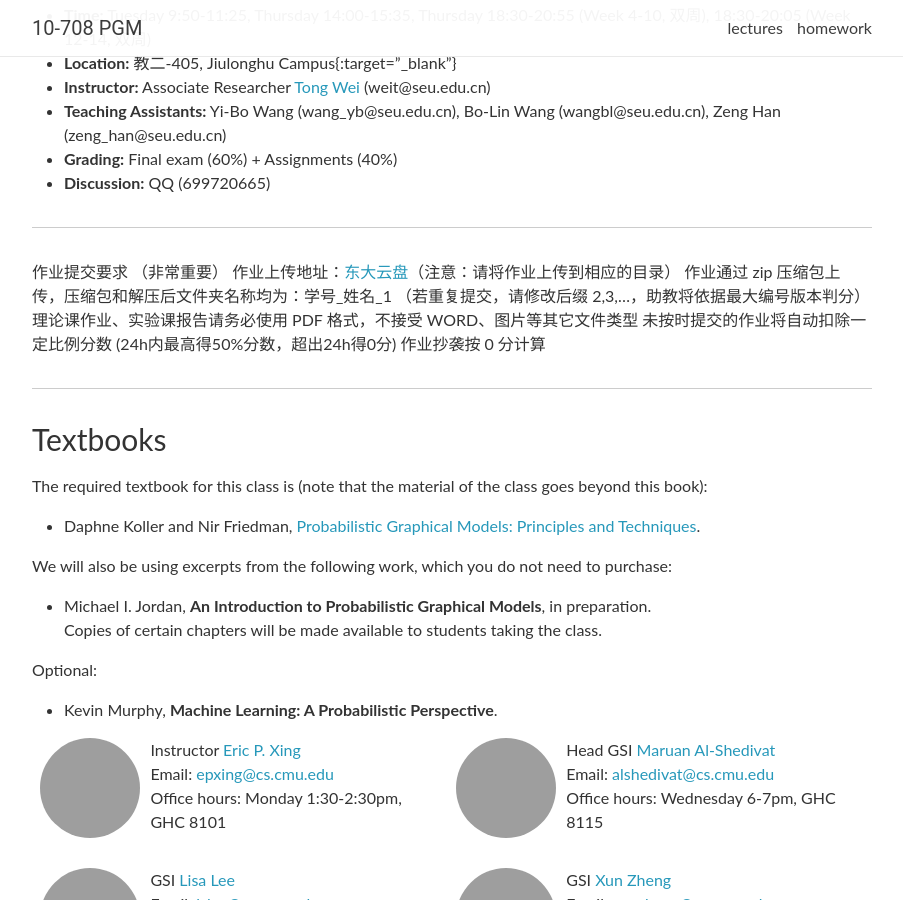
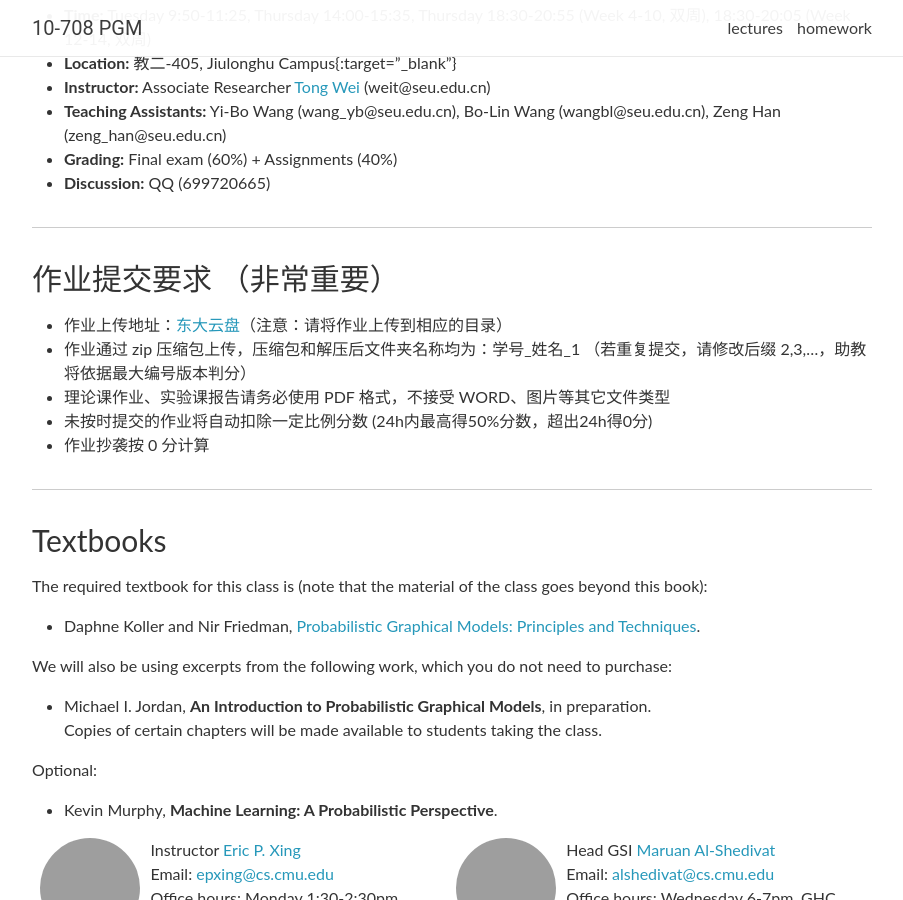
Before and after one commit to SEUML/ml-spring-2024, a Jekyll site: the page built from _pages/about.md, in a window 1280 px wide and 900 px high, scrolled down 399 px, cut to the strip 0-900 px from the top of the window. Shown: the whole strip, without its empty margins (188-1091 px from the left). Built offline with Jekyll 4.4.1, drawn with Linux system fonts in a browser that asks for light colours; nearby versions of some CDN libraries; comment, search, counter and statistics services are not loaded; grey boxes are pictures that could not be loaded.

Commit message:
first commit

```diff
--- a/_pages/about.md
+++ b/_pages/about.md
@@ -23,12 +23,12 @@ This course will cover the fundamental principles and usage methods of classic m
 ***
 
 
-作业提交要求 （非常重要）
-作业上传地址：[东大云盘](https://pan.seu.edu.cn/link/9BE41C57470DCAC51C136F2A261E4A53)（注意：请将作业上传到相应的目录）
-作业通过 zip 压缩包上传，压缩包和解压后文件夹名称均为：学号_姓名_1 （若重复提交，请修改后缀 2,3,...，助教将依据最大编号版本判分）
-理论课作业、实验课报告请务必使用 PDF 格式，不接受 WORD、图片等其它文件类型
-未按时提交的作业将自动扣除一定比例分数 (24h内最高得50%分数，超出24h得0分)
-作业抄袭按 0 分计算
+### 作业提交要求 （非常重要）
+- 作业上传地址：[东大云盘](https://pan.seu.edu.cn/link/9BE41C57470DCAC51C136F2A261E4A53)（注意：请将作业上传到相应的目录）
+- 作业通过 zip 压缩包上传，压缩包和解压后文件夹名称均为：学号_姓名_1 （若重复提交，请修改后缀 2,3,...，助教将依据最大编号版本判分）
+- 理论课作业、实验课报告请务必使用 PDF 格式，不接受 WORD、图片等其它文件类型
+- 未按时提交的作业将自动扣除一定比例分数 (24h内最高得50%分数，超出24h得0分)
+- 作业抄袭按 0 分计算
 
 ***
 
```
